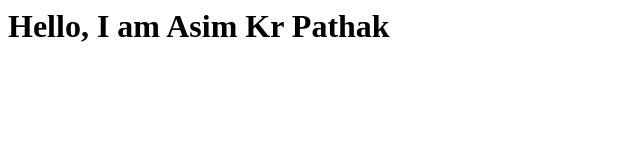
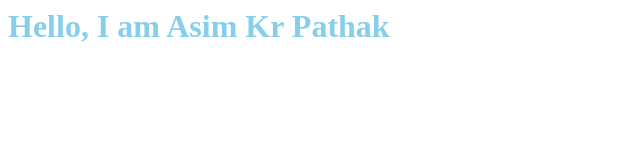
Before and after one commit to asimpathak/asimpathak.github.io, a plain HTML site: page index.html in a window 1280 px wide. Shown: the whole page, without its empty margins (0-640 px from the left). Drawn offline with Linux system fonts and the light colour scheme.

Commit message:
Update index.html

```diff
--- a/index.html
+++ b/index.html
@@ -1,3 +1,3 @@
-<h1>
+<h1 style="color:skyblue">
 Hello, I am Asim Kr Pathak
 </h1>
```
